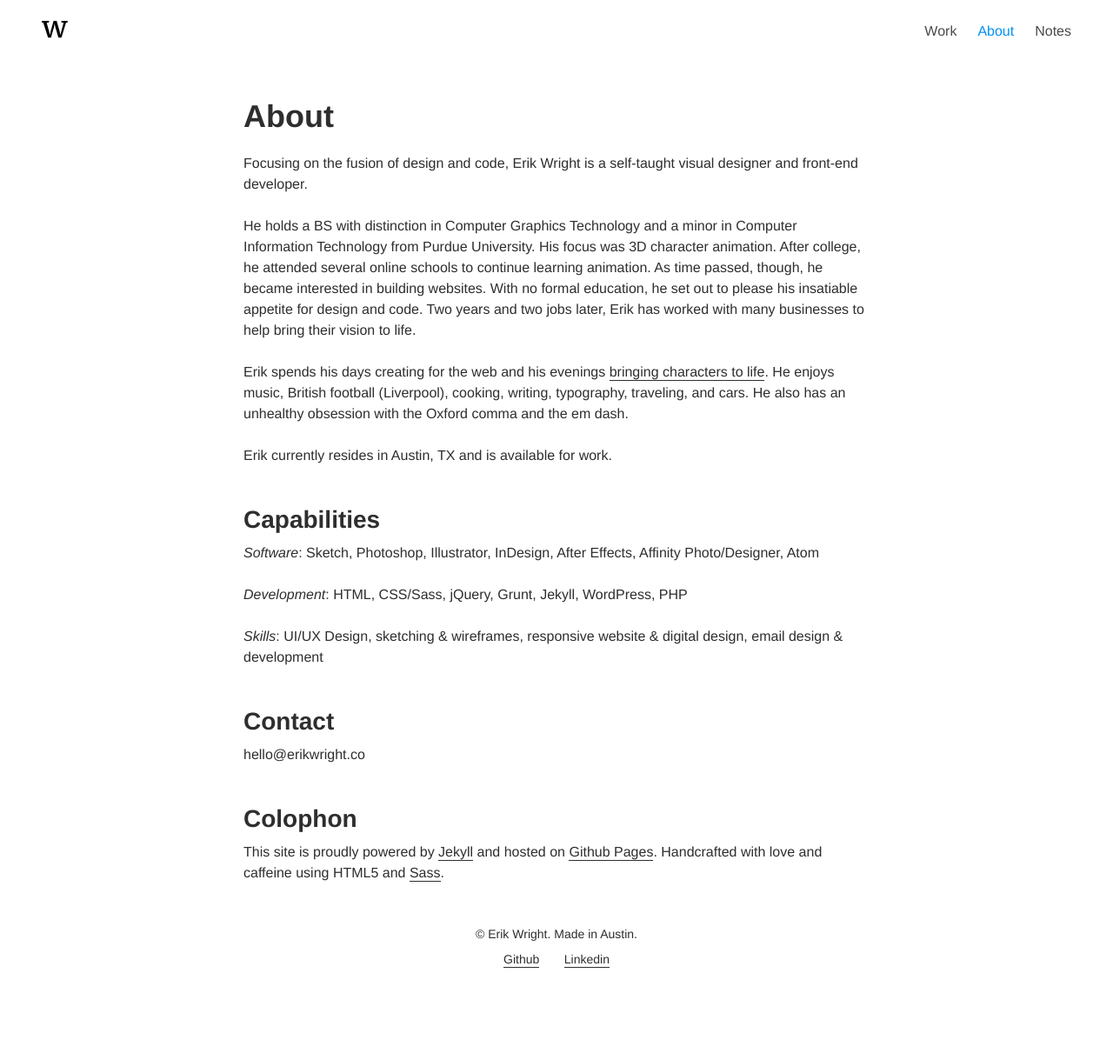
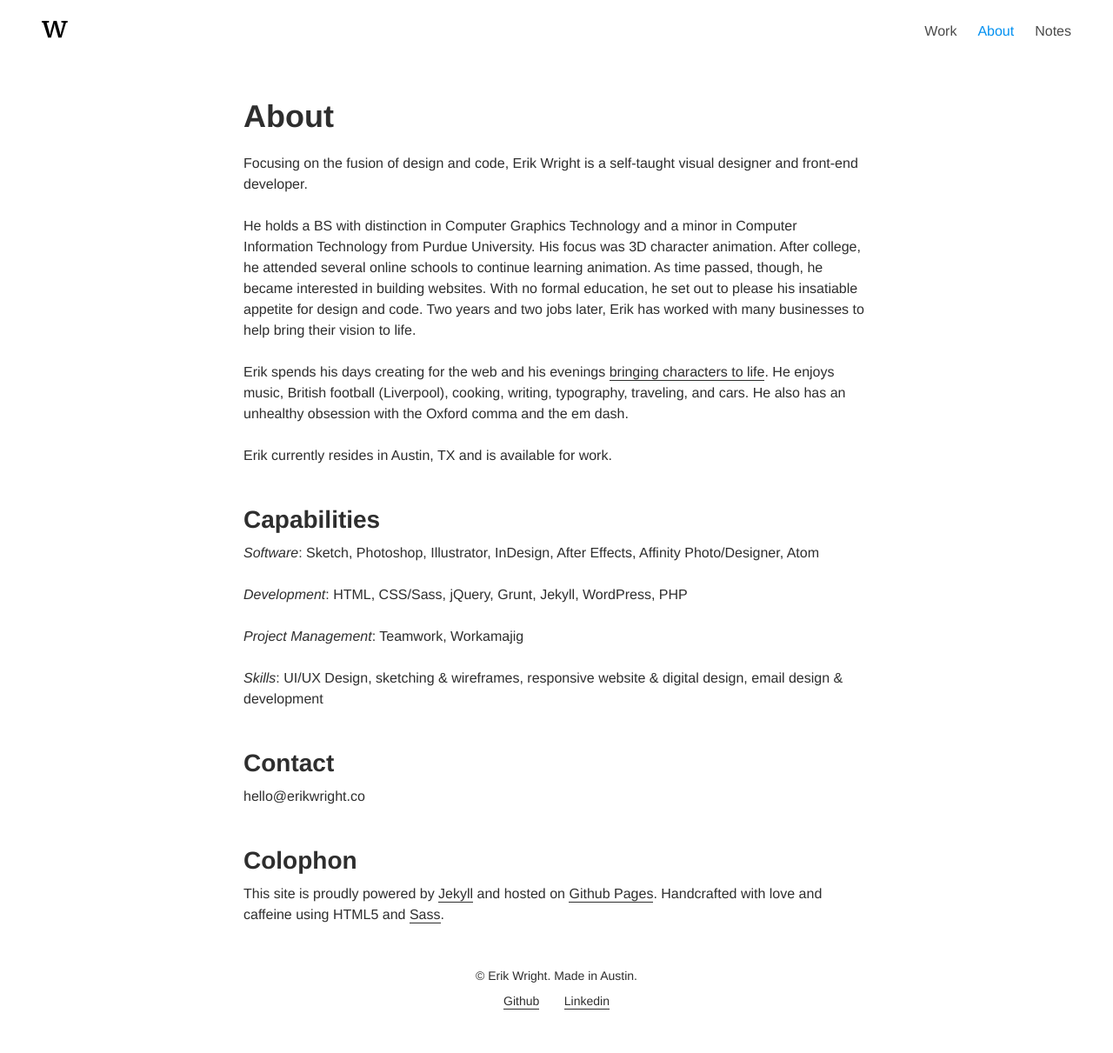
Before and after one commit to MrErikWright/mrerikwright.github.io, a Jekyll site: the page built from about/index.md, in a window 1280 px wide. Shown: the whole page at 87% size. Built offline with Jekyll 4.4.1, drawn with Linux system fonts in a browser that asks for light colours; before the commit the page ends 1163 px from its top, so only the background shows below that.

Commit message:
add new skills

```diff
--- a/about/index.md
+++ b/about/index.md
@@ -16,6 +16,8 @@ Erik currently resides in Austin, TX and is available for work.
 
 *Development*: HTML, CSS/Sass, jQuery, Grunt, Jekyll, WordPress, PHP
 
+*Project Management*: Teamwork, Workamajig
+
 *Skills*: UI/UX Design, sketching &amp; wireframes, responsive website &amp; digital design, email design &amp; development
 
 ### Contact
```
